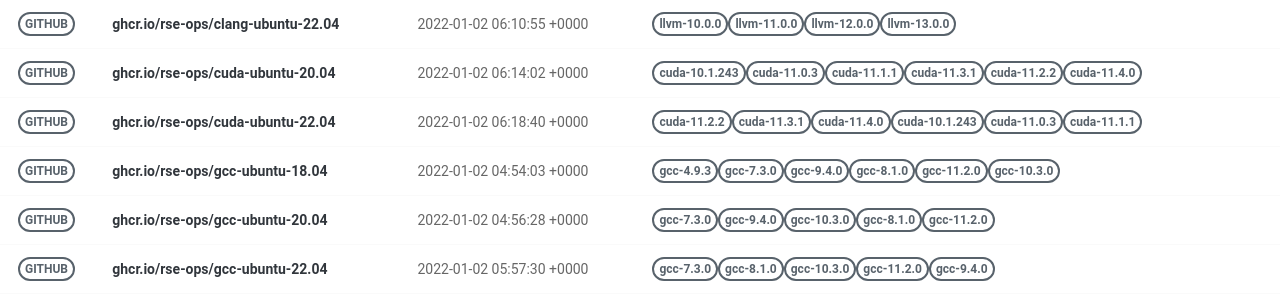
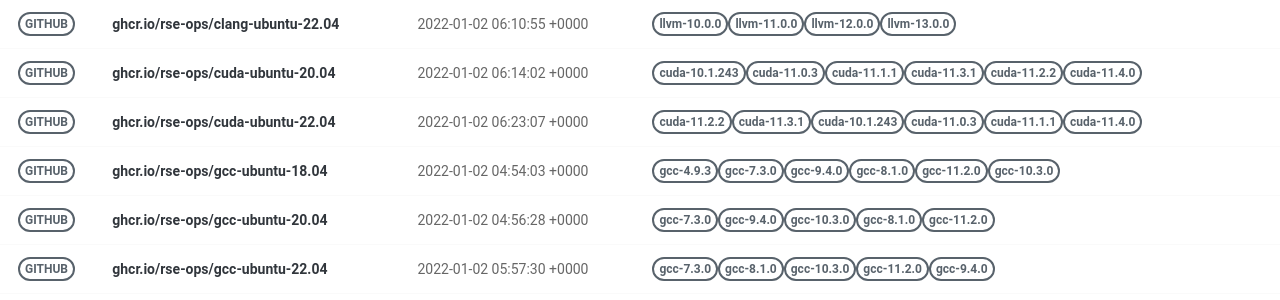
Before and after one commit to rse-ops/docker-images, a Jekyll site: the page built from pages/index.md, in a window 1280 px wide. Shown: the part 228-528 px from the top of the page. Built offline with Jekyll 4.4.1, drawn with Linux system fonts in a browser that asks for light colours; nearby versions of some CDN libraries.

Commit message:
Automated push to update library 2022-01-02

```diff
--- a/_library/ghcr.io-rse-ops-cuda-ubuntu-22.04.md
+++ b/_library/ghcr.io-rse-ops-cuda-ubuntu-22.04.md
@@ -1,7 +1,7 @@
 ---
 layout: container
 name: ghcr.io/rse-ops/cuda-ubuntu-22.04
-updated_at: 2022-01-02 06:18:40.148659
+updated_at: 2022-01-02 06:23:07.195334
 
 
 container_url: https://github.com/orgs/rse-ops/packages/container/package/cuda-ubuntu-22.04
```
Also changed, not shown: other parts of _library/ghcr.io-rse-ops-cuda-ubuntu-22.04.md (+3 -3 lines).
